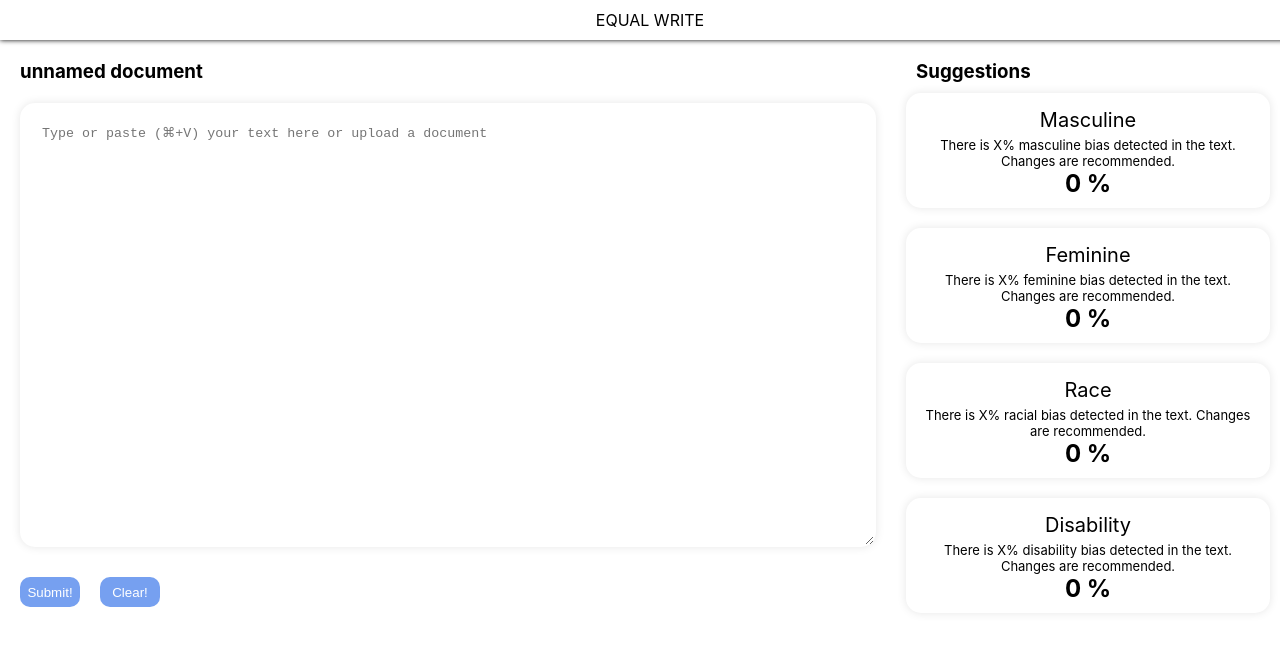
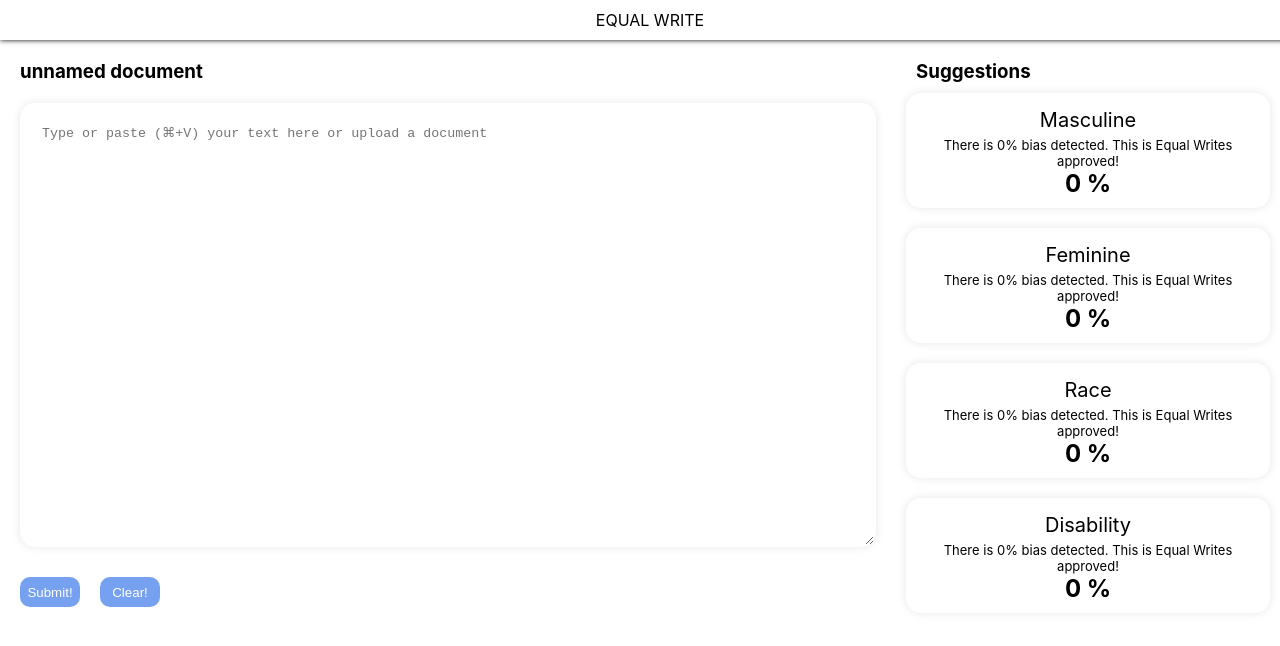
Before and after one commit to bwonCAN/HackCamp2022, a React (Create React App) app in the folder webapp/client/: page / in a window 1280 px wide. Shown: the top 646 px of the page. Built offline with nearby package versions, Linux system fonts and the light colour scheme.

Commit message:
added vary sentence

```diff
--- a/webapp/client/src/App.js
+++ b/webapp/client/src/App.js
@@ -72,22 +72,18 @@ function App() {
         <h3>Suggestions</h3>
       <Profile
       heading= "Masculine"
-      description= "There is X% masculine bias detected in the text. Changes are recommended."
       percentage = {mas}
       />
       <Profile
       heading= "Feminine"
-      description= "There is X% feminine bias detected in the text. Changes are recommended."
       percentage = {fem}
       />
       <Profile
       heading= "Race"
-      description= "There is X% racial bias detected in the text. Changes are recommended."
       percentage = {race}
       />
       <Profile
       heading= "Disability"
-      description= "There is X% disability bias detected in the text. Changes are recommended."
       percentage = {disability}
       />
       </div>
--- a/webapp/client/src/components/Profile.js
+++ b/webapp/client/src/components/Profile.js
@@ -2,10 +2,20 @@ import React from "react"
 import "./Profile.css"
 
 function Profile (props) {
+    var descrip = "There is 0% bias detected. This is Equal Writes approved!";
+    if (props.percentage >= 50){
+        descrip = "There is " + props.percentage + "% detected. Changes are highly recommended!";
+    }else if (20 <  props.percentage && props.percentage < 50){
+        descrip = "There is " + props.percentage + "% detected. Changes are recommended!";
+    }else if (0 < props.percentage && props.percentage <= 20){
+        descrip = "There is " + props.percentage + "% detected. Changes are suggested!";
+    }else{
+        descrip = "There is 0% bias detected. This is Equal Writes approved!";
+    }
     return (
         <div className="profile">
             <p className="heading">{props.heading}</p>
-            <p className="description"> {props.description} </p>
+            <p className="description"> {descrip} </p>
             <h2>{props.percentage} %</h2>
 
 
```
